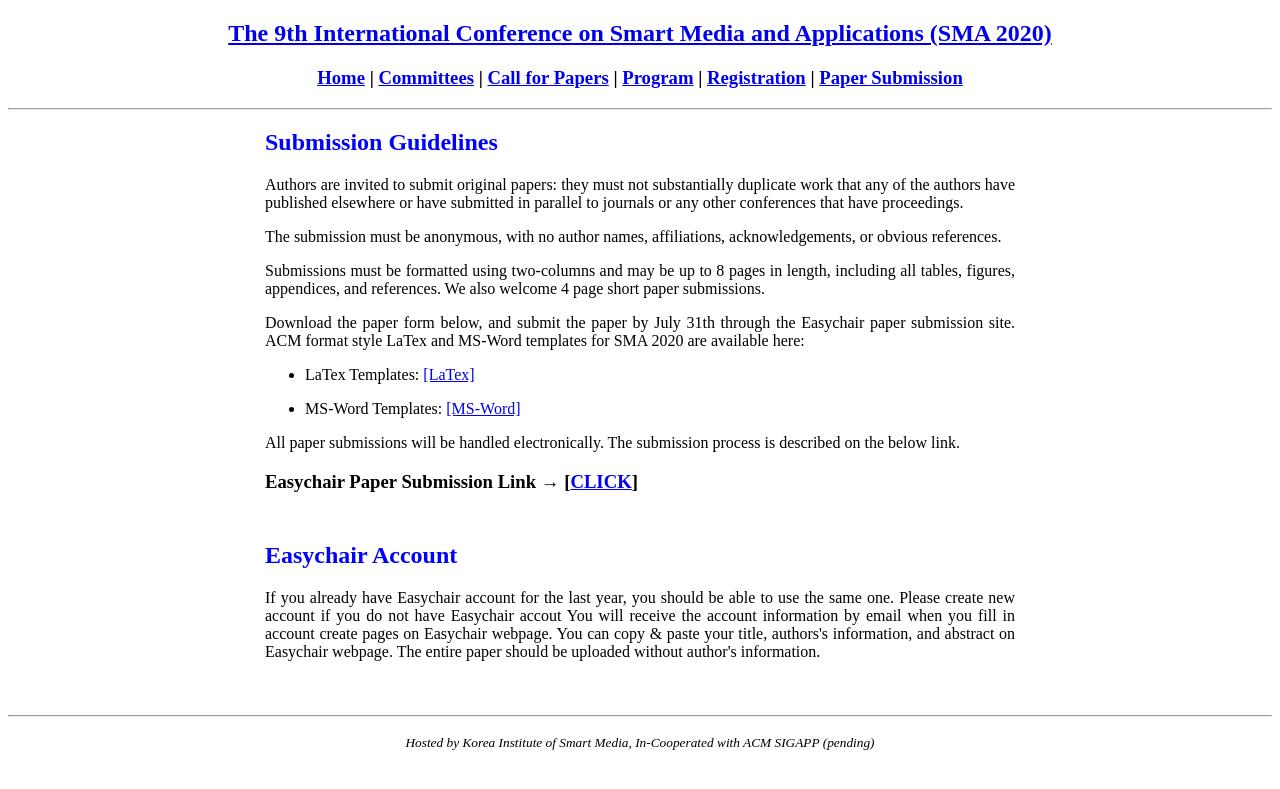
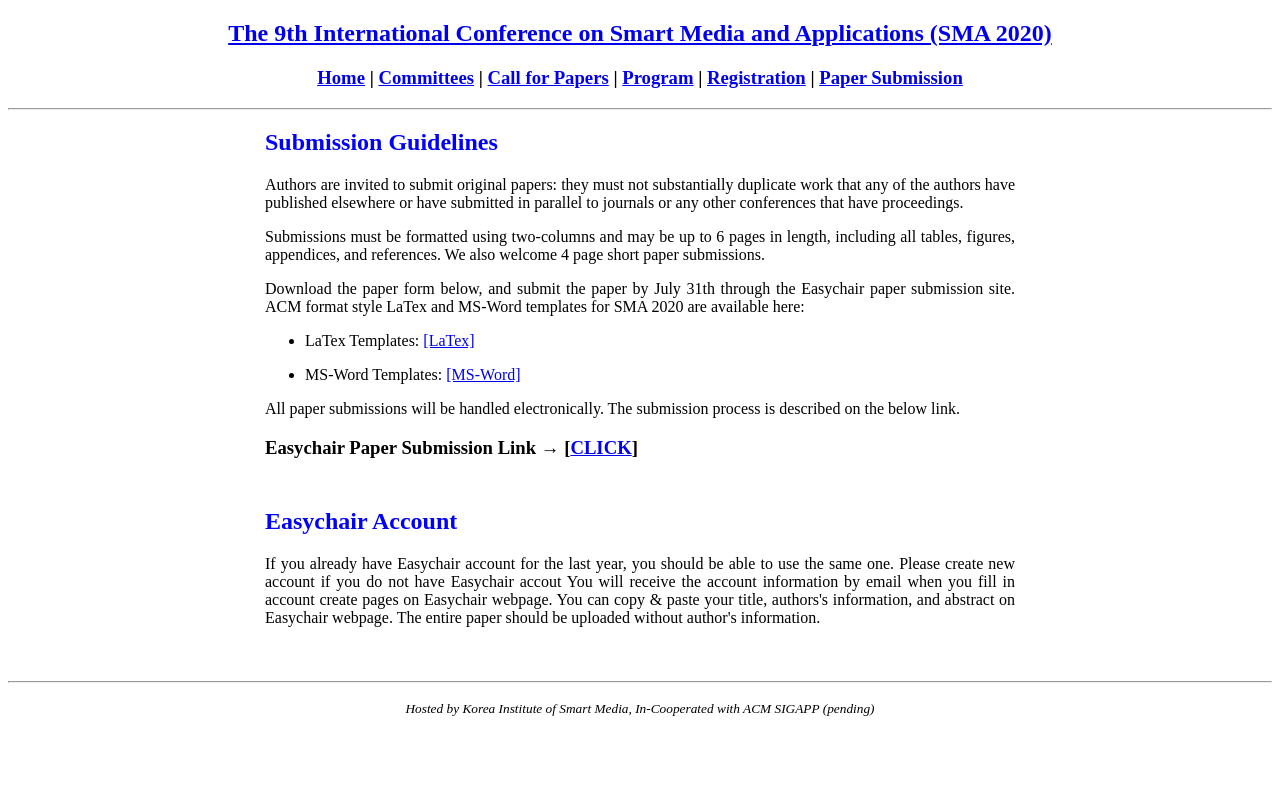
Before and after one commit to icea-conf/sma-2020.github.io, a Jekyll site: the page built from submission/index.html, in a window 1280 px wide. Shown: the top 789 px of the page. Built offline with Jekyll 4.4.1, drawn with Linux system fonts in a browser that asks for light colours.

Commit message:
Update index.html

```diff
--- a/submission/index.html
+++ b/submission/index.html
@@ -7,8 +7,7 @@ title: SMA 2020
           <div>
                <h2 style="color:#0000FF">Submission Guidelines</h2>
                     <p style="text-align: justify">Authors are invited to submit original papers: they must not substantially duplicate work that any of the authors have published elsewhere or have submitted in parallel to journals or any other conferences that have proceedings.</p>
-                    <p style="text-align: justify">The submission must be anonymous, with no author names, affiliations, acknowledgements, or obvious references.</p>
-                    <p style="text-align: justify">Submissions must be formatted using two-columns and may be up to 8 pages in length, including all tables, figures, appendices, and references. We also welcome 4 page short paper submissions.</p>
+                    <p style="text-align: justify">Submissions must be formatted using two-columns and may be up to 6 pages in length, including all tables, figures, appendices, and references. We also welcome 4 page short paper submissions.</p>
                     <p style="text-align: justify">Download the paper form below, and submit the paper by July 31th through the Easychair paper submission site. ACM format style LaTex and MS-Word templates for SMA 2020 are available here:</p>
                     <ul>
                          <li><p>LaTex Templates: <a href="https://sma-2020.github.io/template/SMA2020_Latex_Template.zip">[LaTex]</a></p></li>
```
